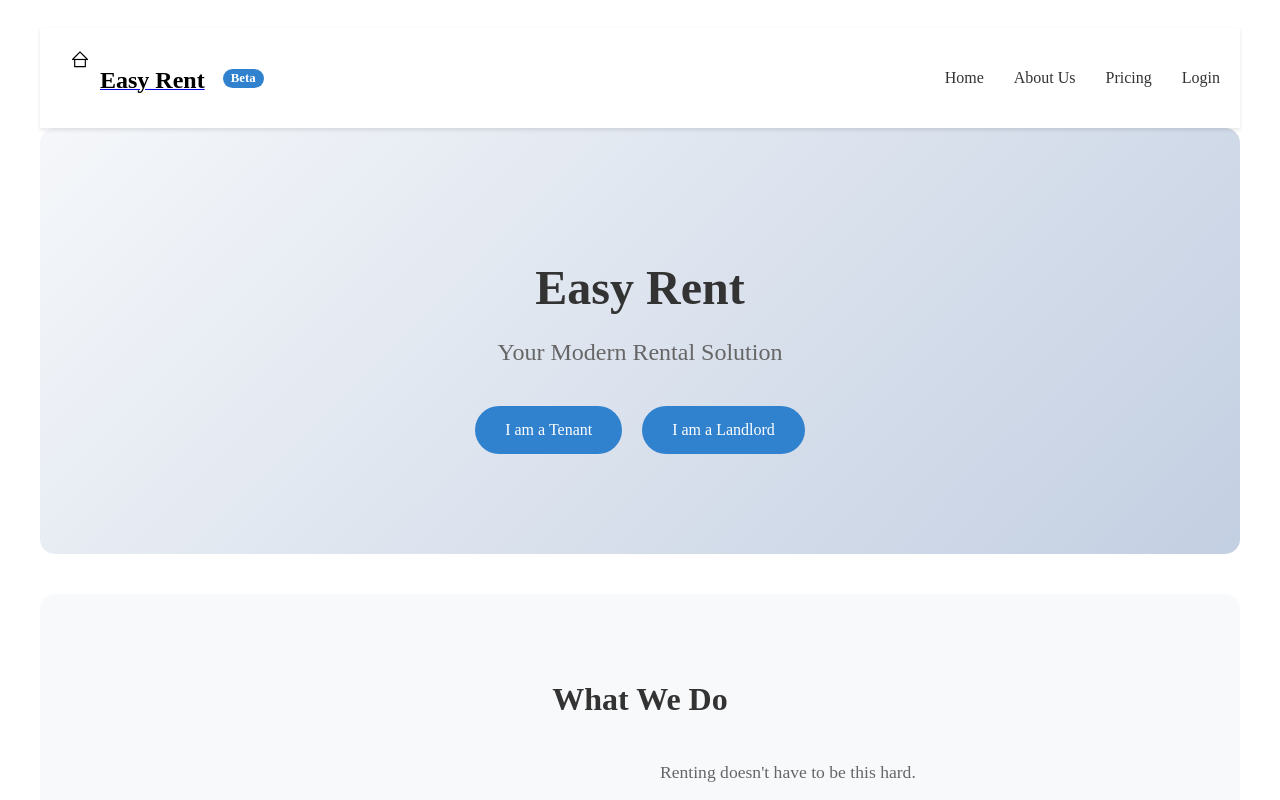
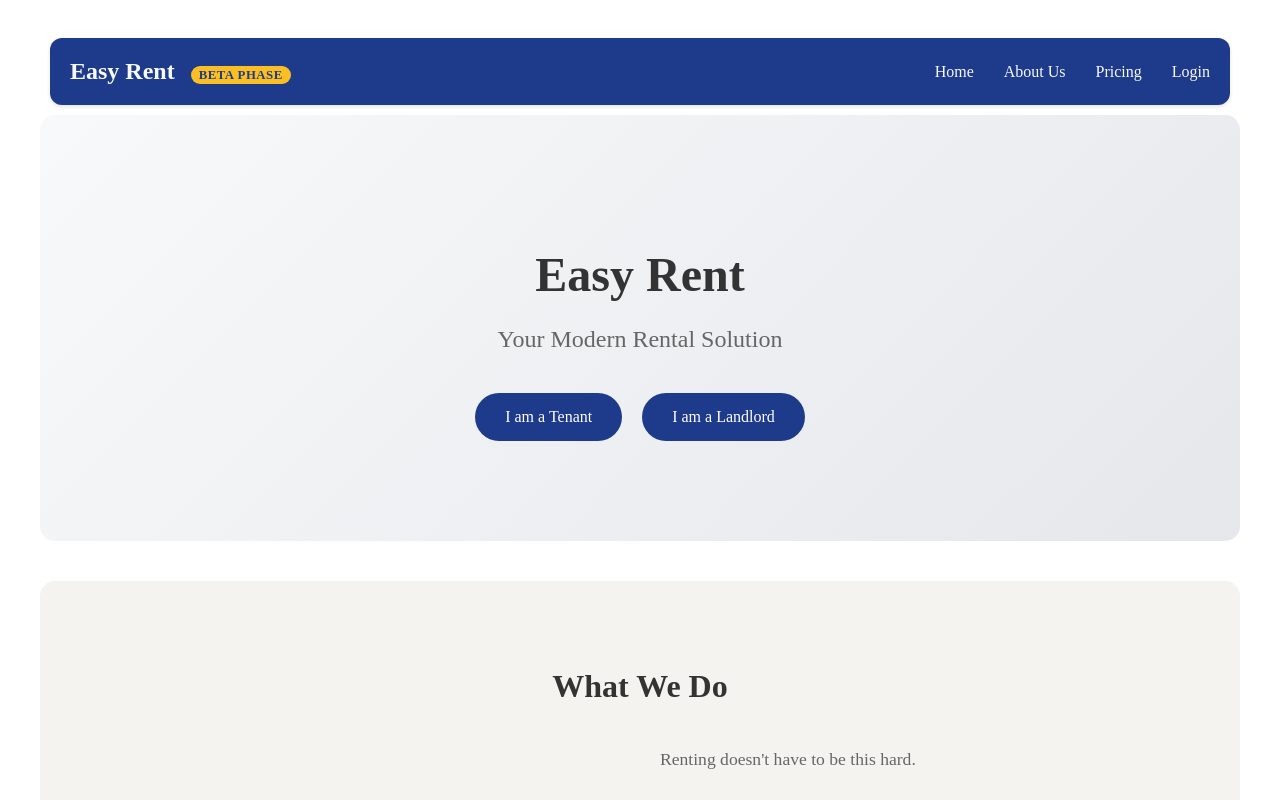
Before and after one commit to Damien-devv/1rem, a Next.js app: page / in a window 1280 px wide. Shown: the top 800 px of the page. Built offline with nearby package versions, Linux system fonts and the light colour scheme; no server answers; the database is empty.

Commit message:
04-colours and minor changes

```diff
--- a/components/Navbar.js
+++ b/components/Navbar.js
@@ -5,17 +5,11 @@ import styles from '../styles/Navbar.module.css';
 export default function Navbar() {
   return (
     <nav className={styles.navbar}>
-      <div className={styles.logoContainer}>
-        <Link href="/" className={styles.logo}>
-          <Image
-            src="/logo.png"
-            alt="Easy Rent Logo"
-            width={40}
-            height={40}
-          />
+      <div className={styles.brandContainer}>
+        <Link href="/" className={styles.brandLink}>
           <span className={styles.brandName}>Easy Rent</span>
+          <span className={styles.betaBadge}>Beta Phase</span>
         </Link>
-        <span className={styles.betaBadge}>Beta</span>
       </div>
       <div className={styles.navLinks}>
         <Link href='/' className={styles.navLink}>Home</Link>
--- a/styles/Home.module.css
+++ b/styles/Home.module.css
@@ -10,7 +10,7 @@
 .hero {
   text-align: center;
   padding: 100px 20px;
-  background: linear-gradient(135deg, #f5f7fa, #c3cfe2);
+  background: linear-gradient(135deg, #F8F9FA, #E5E7EB);
   border-radius: 15px;
   margin-bottom: 40px;
 }
@@ -36,20 +36,20 @@
 .ctaButton {
   padding: 15px 30px;
   border-radius: 25px;
-  background-color: #3182ce;
+  background-color: #1E3A8A;
   color: white;
   text-decoration: none;
   transition: background-color 0.3s;
 }
 
 .ctaButton:hover {
-  background-color: #2c5282;
+  background-color: #2C3E50;
 }
 
 .about {
   padding: 60px 20px;
   text-align: center;
-  background-color: #f8f9fa;
+  background-color: #F5F3EF;
   border-radius: 15px;
   margin-bottom: 40px;
   max-width: 1200px;
@@ -126,7 +126,7 @@
 
 .serviceCard h3 {
   margin: 20px 0 15px;
-  color: #3182ce;
+  color: #1E3A8A;
 }
 
 .serviceCard p {
@@ -159,7 +159,7 @@
 .footer {
   margin-top: 80px;
   padding: 60px 20px;
-  background-color: #2d3748;
+  background-color: #2C3E50;
   color: white;
 }
 
@@ -279,7 +279,7 @@
 .authForm button {
   width: 100%;
   padding: 0.75rem;
-  background-color: #3182ce;
+  background-color: #1E3A8A;
   color: white;
   border: none;
   border-radius: 4px;
@@ -299,13 +299,15 @@
 .userTypeToggle button {
   flex: 1;
   padding: 0.5rem;
-  background: #eee;
+  background: #e2e8f0;
+  color: #4a5568;
   border: none;
   border-radius: 4px;
   cursor: pointer;
+  font-weight: 500;
 }
 
 .userTypeToggle .activeToggle {
-  background: #3182ce;
+  background: #1E3A8A;
   color: white;
 }
--- a/styles/Navbar.module.css
+++ b/styles/Navbar.module.css
@@ -3,39 +3,44 @@
   justify-content: space-between;
   align-items: center;
   padding: 20px;
-  background-color: white;
+  background-color: #1E3A8A;
   box-shadow: 0 2px 4px rgba(0, 0, 0, 0.1);
   position: sticky;
   top: 0;
   z-index: 100;
+  border-radius: 12px;
+  margin: 10px;
 }
 
-.logoContainer {
+.brandContainer {
   display: flex;
   align-items: center;
   gap: 10px;
 }
 
-.logo {
-  height: 60px;
+.brandLink {
+  text-decoration: none;
 }
 
 .brandName {
   font-size: 1.5rem;
   font-weight: bold;
-  color: #000;
+  color: #F8F9FA;
   margin-right: 8px;
 }
 
 .betaBadge {
-  background-color: #3182ce;
-  color: white;
+  background-color: #FBBF24;
+  color: #1E3A8A;
   padding: 2px 8px;
   border-radius: 12px;
   font-size: 0.8rem;
   font-weight: bold;
-  align-self: center;
+  margin-left: 8px;
+  text-transform: uppercase;
+  letter-spacing: 0.5px;
 }
+
 
 .navLinks {
   display: flex;
@@ -43,12 +48,12 @@
 }
 
 .navLink {
-  color: #333;
+  color: #F8F9FA;
   text-decoration: none;
   font-weight: 500;
   transition: color 0.3s;
 }
 
 .navLink:hover {
-  color: #3182ce;
+  color: #FBBF24;
 }
```
